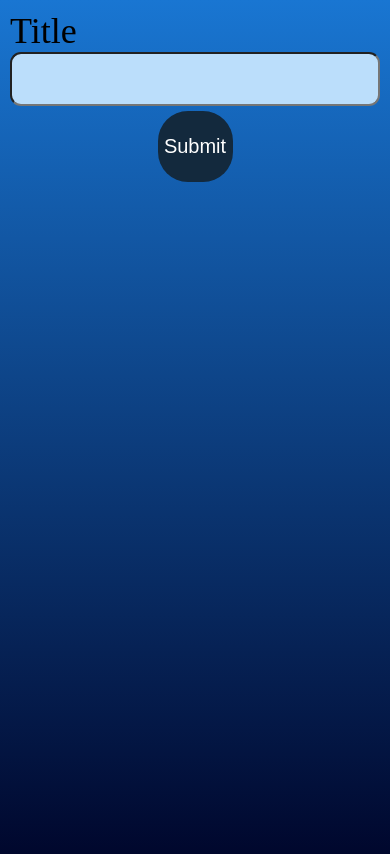
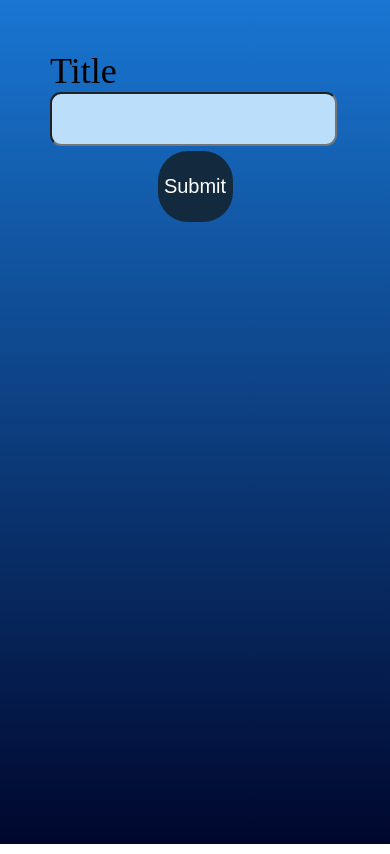
Before and after one commit to bharathi20/Todo-Notes, a React (Create React App) app: page / in a window 390 px wide. Built offline with nearby package versions, Linux system fonts and the light colour scheme.

Commit message:
web design added

```diff
--- a/src/App.css
+++ b/src/App.css
@@ -4,7 +4,8 @@
 }
 
 .todoApp{
-margin: 10px;
+margin: 40px;
+padding: 50px;
 }
 
 body{
@@ -13,13 +14,31 @@ body{
   height:100vh;
 }
 
+.titleHeading{
+  font-size: 36px;
+}
+
 .titleContent{
-  font-size: 20px;
-  height: 30px;
+  margin-right: 10px;
+  font-size: 25px;
+  padding-left: 10px;
+  height: 65px;
+  width: 70vw;
   border-radius: 11px;
   background-color: #bbdefb;
 }
 
+#display{
+  overflow: auto;
+  font-size: 25px;
+}
+.buttonsClass{
+  margin-top: 10px;
+}
+
+.inputAndSubmit{
+  display: flex;
+}
 .formDiv{
   padding-left: 10px;
 }
@@ -30,11 +49,14 @@ body{
 
 
 .submitButton{
-  padding: 5px;
-  margin-top:7px;
+  color:white;
+  margin:0 auto;
+  font-size: 20px;
+  border-radius: 15px;
+  border-style:none;
+  height: 71px;
+  width: 227px;
   background-color: #13293d;
-  text-align: center;
-
 }
 
 #formId{
@@ -49,7 +71,8 @@ body{
 }
 
 .main{
-  border:2px solid black;
+  border-radius:15px;
+  background-color: #bbdefb;
   padding: 10px;
   font-size: 20px;
 }
@@ -57,6 +80,10 @@ body{
   font-size: 15px;
   padding:5px;
   width:100px;
+  border-radius: 20px;
+  background-color: #13293d;
+  margin-right: 5px;
+  color: white;
   text-align: center;
 }
 
@@ -66,11 +93,13 @@ body{
   font-size:20px;
 }
 
-@media  screen and (max-width: 720px) {
+@media  screen and (max-width: 896px) {
+
+  .todoApp{
+    margin: 0px;
+    }
 
   #formId{
-    display: flex;
-    flex-direction: column;
     justify-content: center;
   }
   .titleHeading{
@@ -109,12 +138,8 @@ body{
   }
 
   .submitButton{
-    color:white;
-    margin:0 auto;
-    font-size: 20px;
     border-radius: 30px;
     border-style:none;
-    height: 71px;
     width: 75px;
   }
   .dataList{
@@ -123,25 +148,25 @@ body{
   }
 
   .main{
-    background-color: #bbdefb;
     margin-bottom: 10px;
     display:flex;
     border-style: none;
-    border-radius: 15px;
     justify-content: space-between;
   }
 
+  .inputAndSubmit{
+    flex-direction: column;
+  }
+
   .button{
-    border-radius: 20px;
-    font-size: 15px;
     height: 40px;
-    background-color: #13293d;
-    color:white;
-    margin-right: 5px;
+    margin-bottom: 4px;
     width:60px;
   }
 
   #display{
     font-size:30px;
+    width:268px;
+    text-align: start;
   }
 }
--- a/src/App.js
+++ b/src/App.js
@@ -110,6 +110,7 @@ function App() {
                     className='titleHeading'>
                     Title
                 </div>
+                <div className='inputAndSubmit'>
                 <input
                     className='titleContent  '
                     value={title}
@@ -122,6 +123,7 @@ function App() {
                     type="submit">
                         Submit
                 </button>
+                </div>
 
             </form>
 
```
